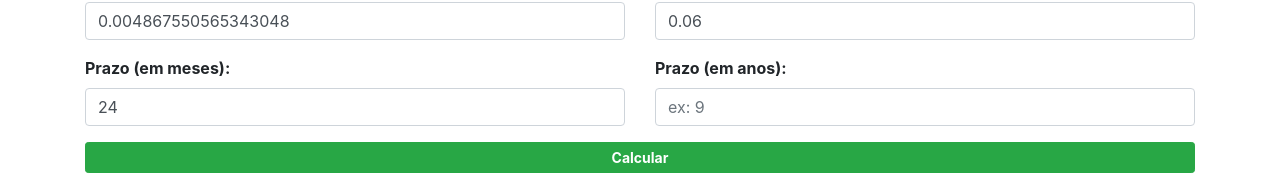
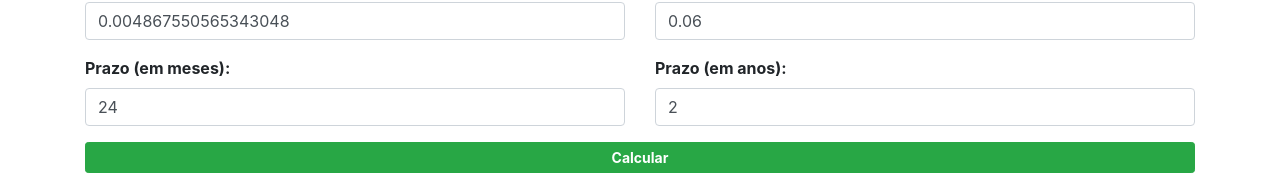
Before and after one commit to marco-carvalho/calculadora-juros-compostos, a Vue app: page / in a window 1280 px wide. Shown: the part 369-547 px from the top of the page. Built offline with nearby package versions, Linux system fonts and the light colour scheme.

Commit message:
add annual/monthly due date

```diff
--- a/src/App.vue
+++ b/src/App.vue
@@ -33,10 +33,10 @@
   .row
     .col-lg.mb-3
       label.font-weight-bold Prazo (em meses):
-      input.form-control(v-model.number="prazo" type="number" placeholder="ex: 108")
+      input.form-control(v-model.number="prazoMensal" @input="prazoAnual = ($event.target.value/12).toFixed(2)" type="number" placeholder="ex: 108")
     .col-lg.mb-3
       label.font-weight-bold Prazo (em anos):
-      input.form-control(@input="prazo = ($event.target.value*12).toFixed(0)" type="number" placeholder="ex: 9")
+      input.form-control(v-model.number="prazoAnual" @input="prazoMensal = ($event.target.value*12).toFixed(0)" type="number" placeholder="ex: 9")
   button.btn.btn-success.btn-block.btn-sm.mb-3(@click="getPosicoes")
     .font-weight-bold Calcular
   .table-responsive(v-if="posicoes ? posicoes.length : posicoes")
@@ -71,7 +71,8 @@ export default {
       correcaoAnualAporteAnual: 0.1,
       rendimentoMensal: 0.004867550565343048,
       rendimentoAnual: 0.06,
-      prazo: 2*12,
+      prazoMensal: 2*12,
+      prazoAnual: 2,
     }
   },
   methods: {
@@ -89,7 +90,7 @@ export default {
         aporteMensal: this.aporteMensal,
         aporteAnual: 0,
       });
-      for(let i = 0; i <= this.prazo; i++) {
+      for(let i = 0; i <= this.prazoMensal; i++) {
         const {data, saldoParcial, aporteMensal, aporteAnual} = posicoes[i];
         const posicao = {};
         posicao.data = this.$moment(data).add(1, "M").toDate();
```
